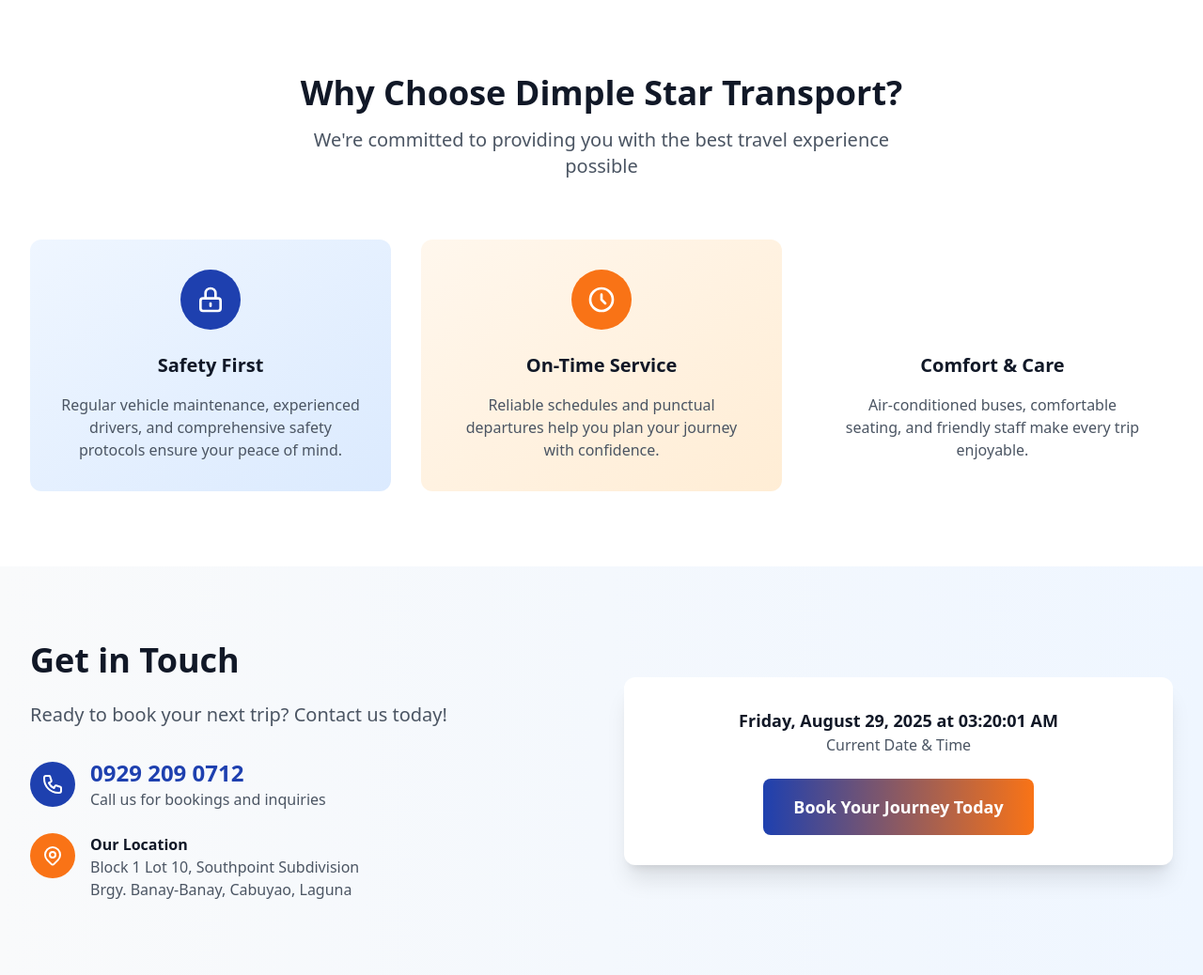
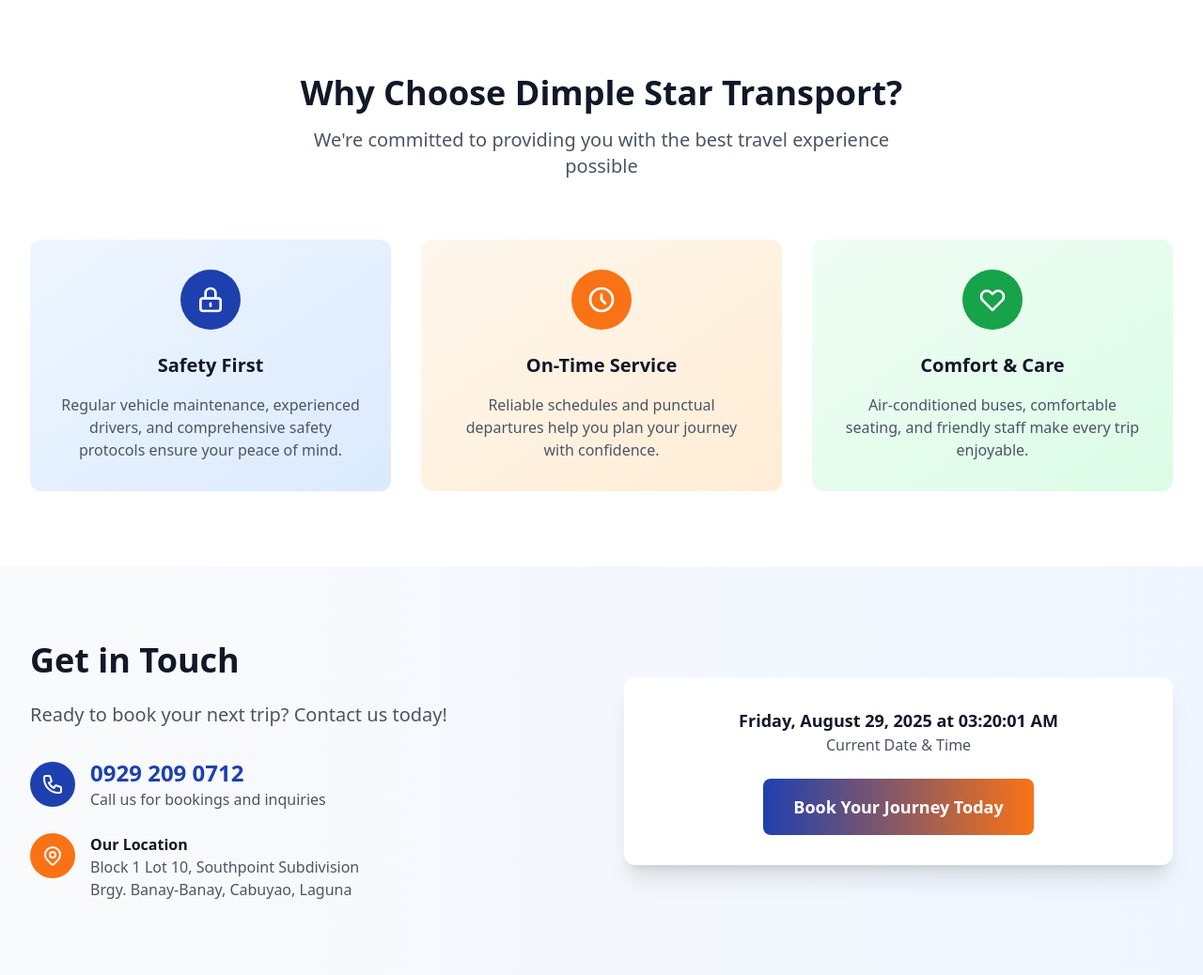
Before and after one commit to andreibrosmaster/dimplestar, a PHP site: page / in a window 1280 px wide. Shown: the part 919-1957 px from the top of the page at 94% size. Run offline with PHP 8.4, Linux system fonts and the light colour scheme; some libraries are stand-ins or nearby versions.

Commit message:
Fix color

```diff
--- a/index.php
+++ b/index.php
@@ -353,8 +353,8 @@
                         <p class="text-gray-600">Reliable schedules and punctual departures help you plan your journey with confidence.</p>
                     </div>
 
-            <div class="text-center card-hover bg-gradient-to-br from-transport-green/10 to-transport-green/20 p-8 rounded-xl">
-                <div class="w-16 h-16 bg-transport-green text-white rounded-full flex items-center justify-center mx-auto mb-6">
+                    <div class="text-center card-hover bg-gradient-to-br from-green-50 to-green-100 p-8 rounded-xl">
+                        <div class="w-16 h-16 bg-green-600 text-white rounded-full flex items-center justify-center mx-auto mb-6">
                             <svg class="w-8 h-8" fill="none" stroke="currentColor" viewBox="0 0 24 24">
                                 <path stroke-linecap="round" stroke-linejoin="round" stroke-width="2" d="M4.318 6.318a4.5 4.5 0 000 6.364L12 20.364l7.682-7.682a4.5 4.5 0 00-6.364-6.364L12 7.636l-1.318-1.318a4.5 4.5 0 00-6.364 0z"></path>
                             </svg>
```
Lines whose indentation alone changed are shown as unchanged.
